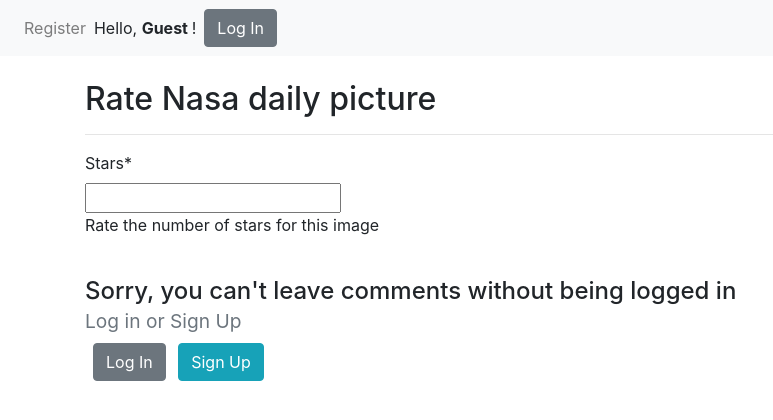
After one commit to caocmai/Checkr, a Django app: template home/templates/home/rating.html in a window 1280 px wide. The commit adds this page. Shown: the top 420 px of the page, without its empty margins (0-773 px from the left). Run offline with Django 3.2, Linux system fonts and the light colour scheme; the template is opened without the code that fills it: values that come from a table or form of the project are taken from there, others are empty; some libraries are stand-ins or nearby versions.

Commit message:
User can rate image

```diff
--- a/home/forms.py
+++ b/home/forms.py
@@ -1,6 +1,7 @@
 from django import forms
 from django.contrib.auth.models import User
 from django.contrib.auth.forms import UserCreationForm
+from home.models import Rating
 
 
 class UserRegistrationForm(UserCreationForm):
@@ -11,3 +12,8 @@ class UserRegistrationForm(UserCreationForm):
     class Meta:
         model = User
         fields = ['username', 'email', 'password1', 'password2']
+
+class RatingForm(forms.ModelForm):
+    class Meta:
+        model = Rating
+        fields = ("stars", )
--- a/home/models.py
+++ b/home/models.py
@@ -1,6 +1,21 @@
 from django.db import models
+from django.contrib.auth.models import User
+from django.db.models.deletion import CASCADE
+from django.core.validators import MaxValueValidator, MinValueValidator
+
 
 # Create your models here.
 
 class NasaImage(models.Model):
     image = models.ImageField(upload_to="pics")
+
+class Rating(models.Model):
+    username = models.ForeignKey(User, on_delete=models.PROTECT)
+    nasaImage = models.ForeignKey(NasaImage, on_delete=CASCADE)
+    stars = models.IntegerField(help_text='Rate the number of stars for this image', validators=[
+            MaxValueValidator(5),
+            MinValueValidator(1)
+        ])
+
+    def __str__(self):
+        return self.stars
--- a/home/templates/home/home.html
+++ b/home/templates/home/home.html
@@ -1,4 +1,5 @@
 {% extends 'base.html' %}
+
 {% block content %}
 
 <a href="{% url 'get-pic' %}" class="btn btn-primary ml-2">Get Latest NASA Image</a>
@@ -8,4 +9,8 @@
     <img src="{{ nasaImage.image.url }}" width="auto" height="600">
 </div>
 
+
+<a href="{% url 'rating-create-page' %}" class="btn btn-success">Add a rating</a>
+
+
 {% endblock content%}
--- /dev/null
+++ b/home/templates/home/rating.html
@@ -0,0 +1,27 @@
+{% extends 'base.html' %}
+{% load crispy_forms_tags %}
+
+
+
+{% block content %}
+<br>
+<div class="container">
+    <h2>Rate Nasa daily picture</h2>
+    <hr>
+<form method="POST">
+        {% csrf_token %}
+        <table>
+            {{ form | crispy }}
+        </table>
+    {% if request.user.is_authenticated %}
+    <input type="submit" value="Save">
+    {% else %}
+    <br>
+    <h4>Sorry, you can't leave comments without being logged in <br><small class="text-muted">Log in or Sign Up</small></h4>
+    <a href="{% url 'login' %}" class="btn btn-secondary ml-2">Log In</a>
+    <a href="{% url 'sign-up-page' %}" class="btn btn-info ml-2">Sign Up</a>
+
+    {% endif %}
+</form>
+</div>
+{% endblock content %}
--- a/home/urls.py
+++ b/home/urls.py
@@ -1,5 +1,5 @@
 from django.urls import path
-from home.views import HomeView, downloadImage, register
+from home.views import HomeView, downloadImage, register, add_rating
 from django.conf import settings
 from django.conf.urls.static import static
 
@@ -7,7 +7,8 @@ from django.conf.urls.static import static
 urlpatterns = [
     path('', HomeView.as_view(), name='home-page'),
     path('signup/', register, name='sign-up-page'),
-    path('getpic/', downloadImage, name='get-pic')
+    path('getpic/', downloadImage, name='get-pic'),
+    path('rating', add_rating,name='rating-create-page')
 ]
 
 
--- a/templates/base.html
+++ b/templates/base.html
@@ -11,7 +11,7 @@
     <link rel="stylesheet" type="text/css" href="{% static 'css/style.css' %}" />
 
 
-    <title>Rent-a-Space</title>
+    <title>Daily NASA Pic</title>
 </head>
 <body>
 
```
Also changed, not shown: home/views.py (+23 -2 lines), home/migrations/0002_rating.py (added), home/migrations/0003_alter_rating_stars.py (added).
